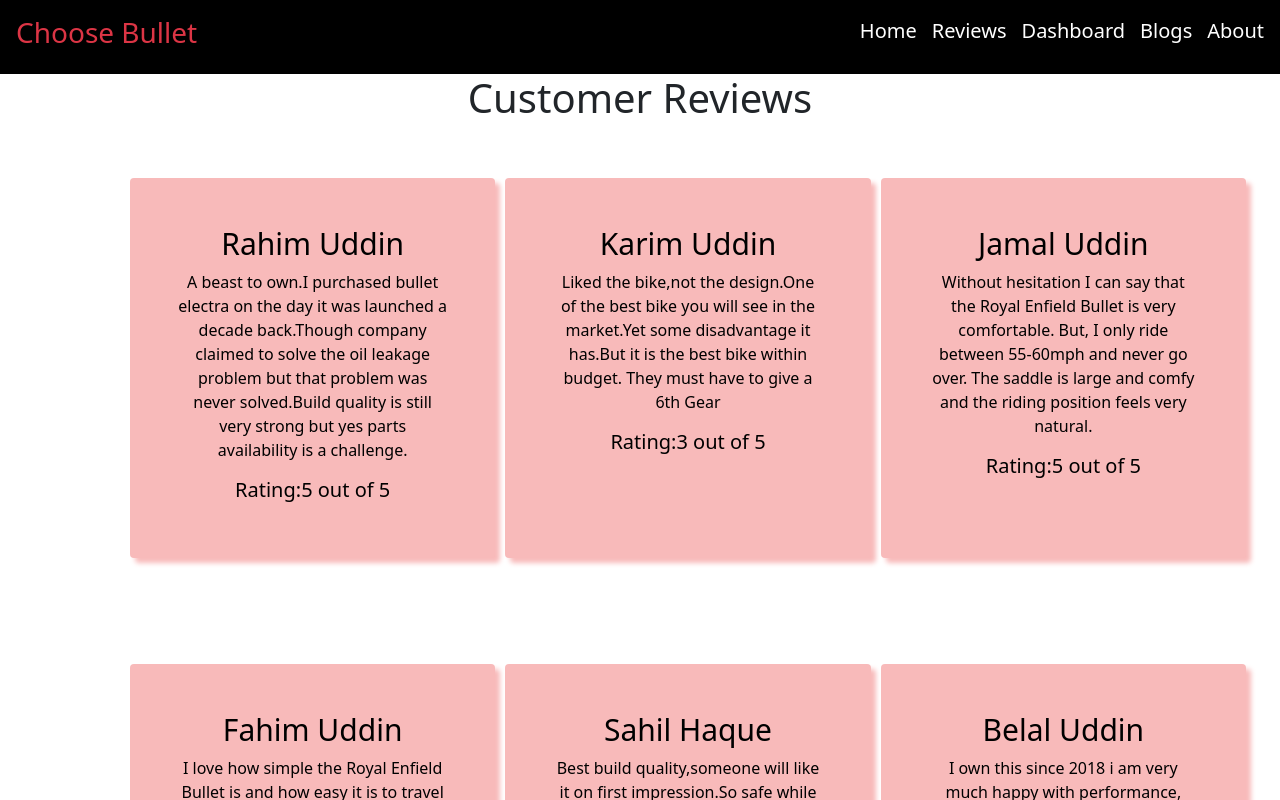
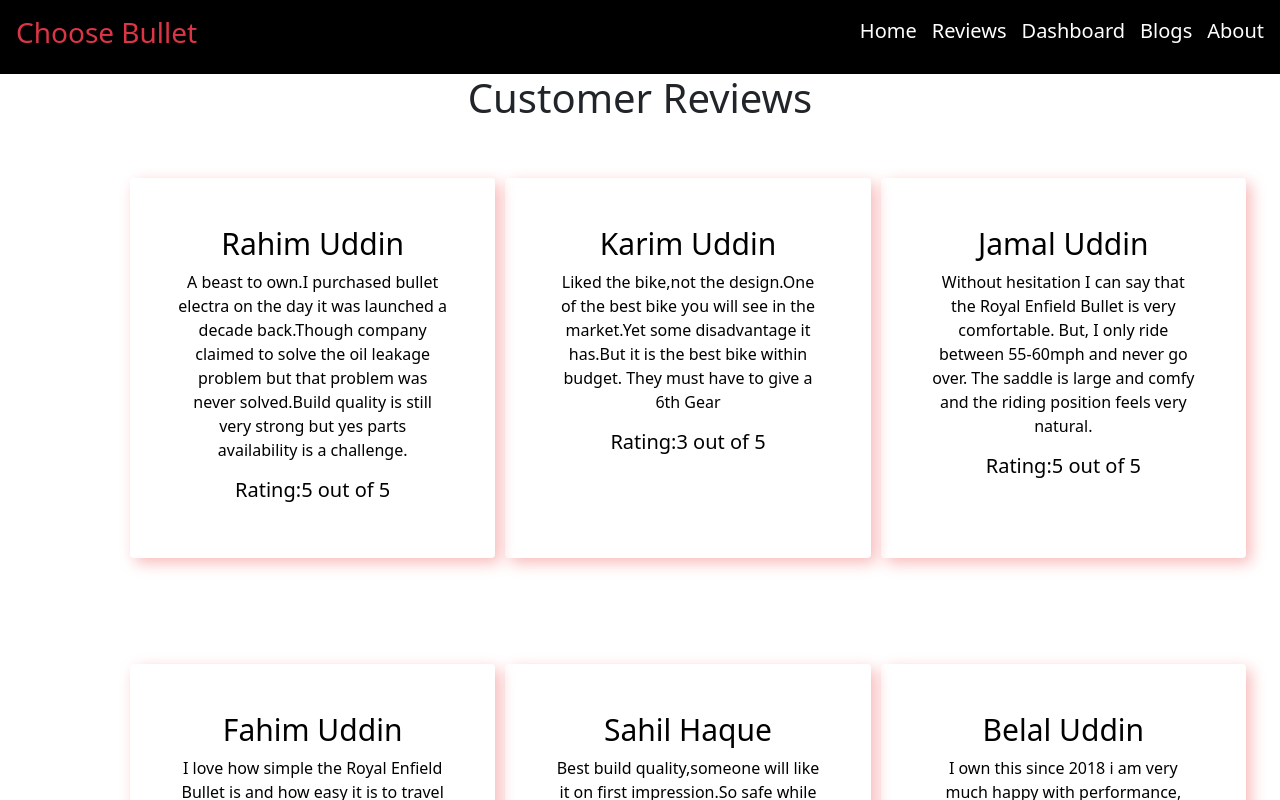
Before and after one commit to MD-ARIF-UDDIN/product-analysis-website, a React (Create React App) app: page /reviews in a window 1280 px wide. Shown: the top 800 px of the page. Built offline with nearby package versions, Linux system fonts and the light colour scheme.

Commit message:
added favicon

```diff
--- a/src/Components/Blogs/Blogs.css
+++ b/src/Components/Blogs/Blogs.css
@@ -1,4 +1,3 @@
 .ques-container{
-    background-color:  #f8baba;
-    box-shadow: 10px 10px 5px #f8baba;
+    box-shadow: 5px 5px 15px #f8baba;
 }
--- a/src/Components/Blogs/Blogs.js
+++ b/src/Components/Blogs/Blogs.js
@@ -15,7 +15,7 @@ const Blogs = () => {
             some data needs to be accessible by many components which are at
             nested level.It is an alternative to "prop drilling".If we want to
             define several unrelated contexts (stores) and use each in its
-            proper place in the app we can use Context API.{" "}
+            proper place in the app we can use Context API.
           </p>
         </div>
         <div className="ques-container card col p-5 m-5 rounded">
--- a/src/Components/Home/Home.js
+++ b/src/Components/Home/Home.js
@@ -1,4 +1,4 @@
-import React, { useState } from "react";
+import React from "react";
 import { useNavigate } from "react-router-dom";
 import useReviews from "../../hooks/useReviews";
 import Review from "../Review/Review";
--- a/src/Components/Review/Review.css
+++ b/src/Components/Review/Review.css
@@ -1,6 +1,5 @@
 .card-container{
-    background-color:  #f8baba;
-    box-shadow: 5px 5px 5px #f8baba;
+    box-shadow: 5px 5px 15px  #f8baba;
 }
 .reviewer-name{
    font-size: 30px;
```
Also changed, not shown: 1 other file (tests, documents, lock files or other folders).
